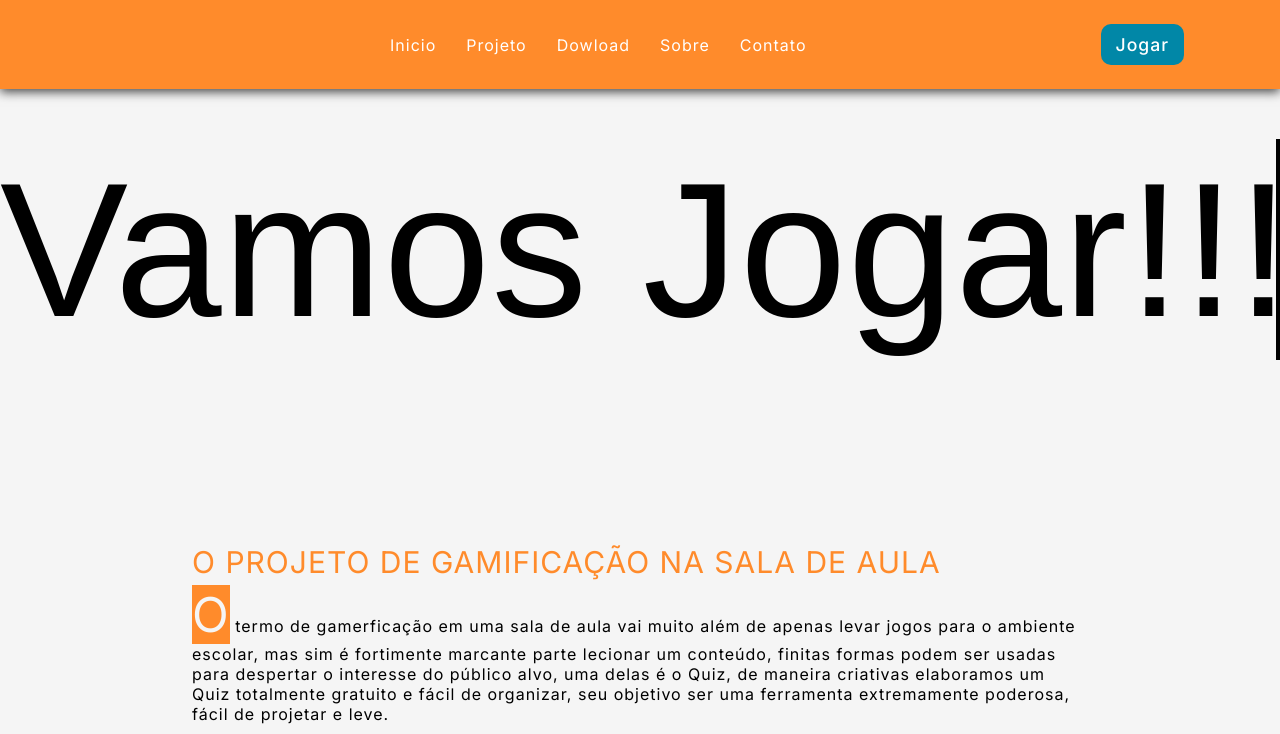
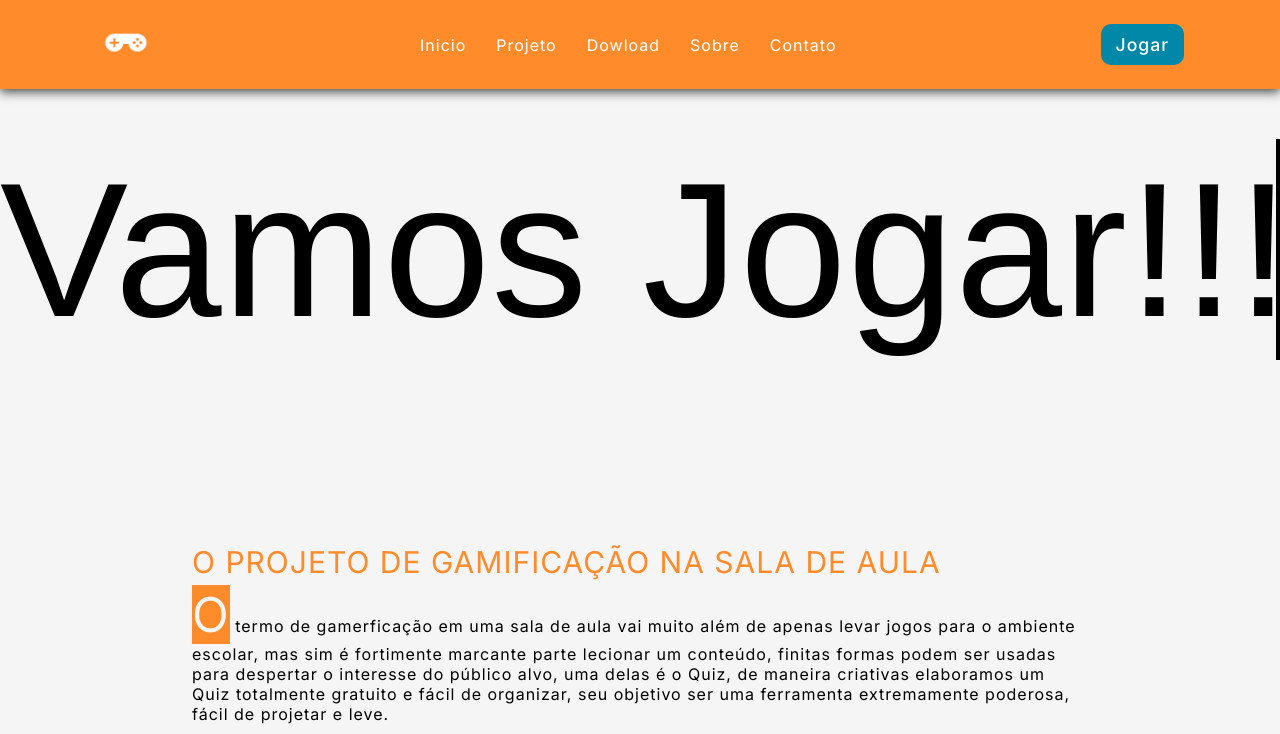
Before and after one commit to Joao-Pedro-Pereira-do-Nascimento/Quiz_Teste, a plain HTML site: page index.html in a window 1280 px wide. Shown: the top 734 px of the page. Drawn offline with Linux system fonts and the light colour scheme; some icons are missing; files whose address does not match are found by name; a web font is replaced by a local one.

Commit message:
Update index.html

```diff
--- a/index.html
+++ b/index.html
@@ -13,7 +13,7 @@
     <header id="header">
         <nav class="nav-bar">
             <div class="logo">
-                <a href="#header"><img src="/img/icon.png" alt=""></a></div>
+                <a href="#header"><img src="icon.png" alt=""></a></div>
             <div class="nav-list">
                 <ul>
                     <li class="nav-item"> <a href="#inicio" class="nav-link">Inicio</a> </li>
```
